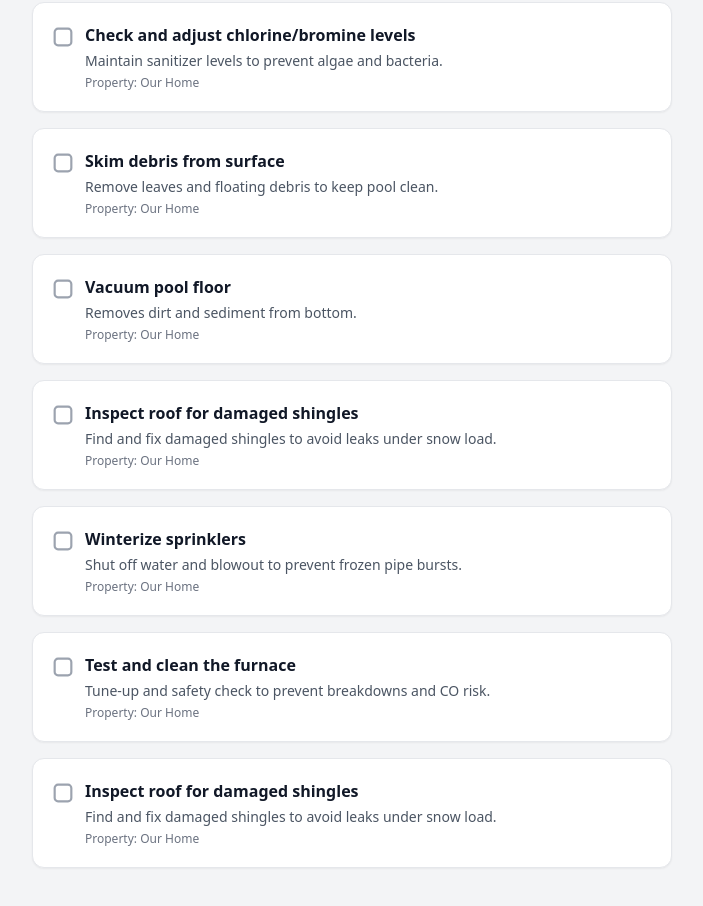
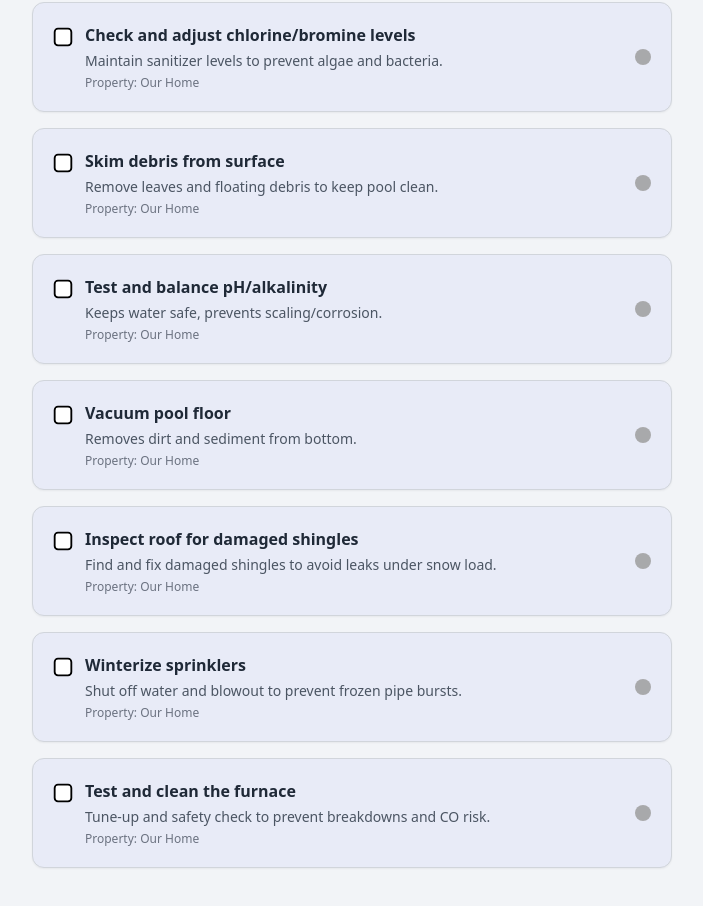
Before and after one commit to MUmairQadeer/Iconic, a React (Vite) app: page / in a window 1280 px wide. Shown: the part 220-1126 px from the top of the page, without its empty margins (288-991 px from the left). Built offline with nearby package versions, Linux system fonts and the light colour scheme; grey boxes are pictures that could not be loaded.

Commit message:
Brief description of new feature or fix

```diff
--- a/src/App.jsx
+++ b/src/App.jsx
@@ -1,60 +1,15 @@
 import React, { useState } from "react";
 import { motion, AnimatePresence } from "framer-motion";
 
-/*
-Install once:
-npm install framer-motion
-*/
-
 const initialTasks = [
-  {
-    id: 1,
-    title: "Brush walls and tile line",
-    description: "Prevents algae buildup and staining.",
-    property: "Our Home",
-  },
-  {
-    id: 2,
-    title: "Check and adjust chlorine/bromine levels",
-    description: "Maintain sanitizer levels to prevent algae and bacteria.",
-    property: "Our Home",
-  },
-  {
-    id: 3,
-    title: "Skim debris from surface",
-    description: "Remove leaves and floating debris to keep pool clean.",
-    property: "Our Home",
-  },
-  {
-    id: 4,
-    title: "Vacuum pool floor",
-    description: "Removes dirt and sediment from bottom.",
-    property: "Our Home",
-  },
-  {
-    id: 5,
-    title: "Inspect roof for damaged shingles",
-    description: "Find and fix damaged shingles to avoid leaks under snow load.",
-    property: "Our Home",
-  },
-  {
-    id: 6,
-    title: "Winterize sprinklers",
-    description: "Shut off water and blowout to prevent frozen pipe bursts.",
-    property: "Our Home",
-  },
-  {
-    id: 7,
-    title: "Test and clean the furnace",
-    description: "Tune-up and safety check to prevent breakdowns and CO risk.",
-    property: "Our Home",
-  },
-  {
-    id: 8,
-    title: "Inspect roof for damaged shingles",
-    description: "Find and fix damaged shingles to avoid leaks under snow load.",
-    property: "Our Home",
-  },
+  { id: 1, title: "Brush walls and tile line", description: "Prevents algae buildup and staining.", property: "Our Home" },
+  { id: 2, title: "Check and adjust chlorine/bromine levels", description: "Maintain sanitizer levels to prevent algae and bacteria.", property: "Our Home" },
+  { id: 3, title: "Skim debris from surface", description: "Remove leaves and floating debris to keep pool clean.", property: "Our Home" },
+  { id: 4, title: "Test and balance pH/alkalinity", description: "Keeps water safe, prevents scaling/corrosion.", property: "Our Home" },
+  { id: 5, title: "Vacuum pool floor", description: "Removes dirt and sediment from bottom.", property: "Our Home" },
+  { id: 6, title: "Inspect roof for damaged shingles", description: "Find and fix damaged shingles to avoid leaks under snow load.", property: "Our Home" },
+  { id: 7, title: "Winterize sprinklers", description: "Shut off water and blowout to prevent frozen pipe bursts.", property: "Our Home" },
+  { id: 8, title: "Test and clean the furnace", description: "Tune-up and safety check to prevent breakdowns and CO risk.", property: "Our Home" },
 ];
 
 export default function App() {
@@ -65,14 +20,14 @@ export default function App() {
     if (animating.includes(id)) return;
     setAnimating((prev) => [...prev, id]);
 
-    // Remove task after animation finishes
+    // Total time before removal (2000ms)
     setTimeout(() => {
       setTasks((prev) => prev.filter((t) => t.id !== id));
-    }, 2500);
+    }, 2000);
   };
 
   return (
-    <div className="min-h-screen bg-gray-100 flex flex-col items-center py-10 overflow-hidden">
+    <div className="min-h-screen bg-[#f2f4f7] flex flex-col items-center py-10 overflow-hidden">
       <h1 className="text-2xl font-bold text-gray-800 mb-6 text-center">
         🏡 Home Maintenance Checklist
       </h1>
@@ -85,44 +40,41 @@ export default function App() {
             return (
               <motion.div
                 key={task.id}
-                initial={{ opacity: 0, y: 20, scale: 0.98 }}
+                layout
+                initial={{ opacity: 0, y: 20 }}
                 animate={{
                   opacity: 1,
                   y: 0,
-                  scale: isAnimating ? [1, 1.08, 1.05] : 1,
-                  transition: { duration: 0.5 },
+                  scale: isAnimating ? [1, 1.15] : 1,
+                  // UPDATED: Lighter shade of green for the active background
+                  backgroundColor: isAnimating ? ["#e8ebf7", "#71c98c"] : "#e8ebf7",
+                  transition: {
+                    scale: { delay: 0.7, duration: 0.4, ease: "easeOut" },
+                    backgroundColor: { delay: 0.7, duration: 0.4, ease: "easeOut" },
+                  },
                 }}
                 exit={{
-                  y: "150vh",
-                  transition: {
-                    duration: 2,
-                    ease: [0.17, 0.67, 0.83, 0.97],
-                  },
+                  y: "100vh",
+                  opacity: 0,
+                  transition: { duration: 0.8, ease: "easeInOut" },
                 }}
-                className={`mb-4 flex items-start space-x-3 p-5 rounded-xl border shadow-sm transition-colors duration-500 ${
-                  isAnimating
-                    ? "bg-green-50 border-green-400"
-                    : "bg-white border-gray-200"
-                }`}
+                // UPDATED: Added a light gray border class
+                className="mb-4 flex items-center justify-between p-5 rounded-xl border border-gray-300 shadow-sm"
               >
-                {/* Custom animated checkbox */}
+                {/* ✅ Left section: Checkbox + Text */}
+                <div className="flex items-start space-x-3 flex-1">
                   <motion.div
                     className="relative mt-1 flex items-center justify-center cursor-pointer"
                     onClick={() => handleCheck(task.id)}
                     initial={false}
-                  animate={{
-                    scale: isAnimating ? [1, 1.2, 1] : 1,
-                  }}
-                  transition={{ duration: 0.3 }}
                   >
-                  {/* Base checkbox border */}
                     <svg
                       className="w-5 h-5"
                       viewBox="0 0 24 24"
                       fill="none"
                       xmlns="http://www.w3.org/2000/svg"
                     >
-                    {/* Static border */}
+                      {/* Static Checkbox */}
                       <rect
                         x="2"
                         y="2"
@@ -131,97 +83,96 @@ export default function App() {
                         rx="4"
                         ry="4"
                         fill="#fff"
-                      stroke="#9ca3af"
-                      strokeWidth="2.6"
+                        stroke="#000"
+                        strokeWidth="2.2"
                       />
 
-                    {/* Animated tracing border */}
+                      {/* Animated Tracing Border and Tick */}
                       {isAnimating && (
+                        <>
                           <motion.rect
-                        x="2"
-                        y="2"
-                        width="20"
-                        height="20"
-                        rx="4"
-                        ry="4"
-                        fill="none"
-                        stroke="#16a34a"
-                        strokeWidth="2.6"
+                            x="0.5" y="0.5" width="23" height="23" rx="5" ry="5" fill="none"
+                            stroke="#5b8f73" strokeWidth="3"
                             initial={{ pathLength: 0 }}
                             animate={{ pathLength: 1 }}
-                        transition={{ duration: 1, ease: "easeInOut" }}
+                            transition={{ duration: 0.5, ease: "easeInOut" }}
                           />
-                    )}
-
-                    {/* Tick animation */}
-                    {isAnimating && (
                           <motion.path
                             d="M6 12.5 L10 16.5 L18 7.5"
-                        stroke="#16a34a"
-                        strokeWidth="2.8"
-                        strokeLinecap="round"
-                        strokeLinejoin="round"
-                        fill="none"
+                            stroke="#5b8f73" strokeWidth="2.8" strokeLinecap="round" strokeLinejoin="round" fill="none"
                             initial={{ pathLength: 0 }}
                             animate={{ pathLength: 1 }}
-                        transition={{
-                          delay: 1.05,
-                          duration: 0.55,
-                          ease: "easeInOut",
-                        }}
+                            transition={{ delay: 0.1, duration: 0.5, ease: "easeInOut" }}
                           />
+                        </>
                       )}
                     </svg>
                   </motion.div>
 
-                {/* Text and animation */}
+                  {/* Text content */}
                   <div className="flex-1">
                     <motion.div
                       className="relative inline-block"
-                    animate={{
-                      "--strike-width": isAnimating ? "100%" : "0%",
-                    }}
-                    transition={{
-                      delay: 1,
-                      duration: 1.5,
-                      ease: "easeInOut",
-                    }}
                       style={{
                         position: "relative",
                         display: "inline-block",
-                      color: isAnimating ? "#15803d" : "#111827",
+                        color: isAnimating ? "#ffffff" : "#1f2937",
                         fontWeight: 600,
                         fontSize: "1rem",
+                        transition: "color 0.3s ease 0.7s",
                       }}
                     >
                       {task.title}
-                    {/* Animated strike line */}
+                      {/* Strikethrough line */}
                       <motion.span
-                      className="absolute left-0 top-1/2 h-[2px] bg-green-600"
+                        className="absolute left-0 top-1/2 h-[2px]"
+                        style={{
+                          backgroundColor: isAnimating ? "#ffffff" : "#5b8f73",
+                        }}
                         initial={{ width: "0%" }}
                         animate={{
                           width: isAnimating ? "100%" : "0%",
                         }}
                         transition={{
-                        delay: 1,
-                        duration: 1.5,
+                          delay: 0.7,
+                          duration: 0.5,
                           ease: "easeInOut",
                         }}
                       />
                     </motion.div>
 
                     <p
-                    className={`text-sm mt-1 transition-colors duration-300 ${
-                      isAnimating ? "text-green-600" : "text-gray-600"
-                    }`}
+                      className={`text-sm mt-1 transition-colors duration-300`}
+                      style={{
+                        color: isAnimating ? "#ffffff" : "#4b5563",
+                        transition: "color 0.3s ease 0.7s",
+                      }}
                     >
                       {task.description}
                     </p>
-                  <p className="text-gray-500 text-xs mt-1">
-                    Property:{" "}
-                    <span className="font-medium">{task.property}</span>
+                    <p
+                      className={`text-xs mt-1`}
+                      style={{
+                        color: isAnimating ? "#ffffff" : "#6b7280",
+                        transition: "color 0.3s ease 0.7s",
+                      }}
+                    >
+                      Property: <span className="font-medium">{task.property}</span>
                     </p>
                   </div>
+                </div>
+
+                {/* ✅ Right section: Logo (Restored) */}
+                <motion.img
+                  src="https://static.vecteezy.com/system/resources/previews/005/005/788/non_2x/user-icon-in-trendy-flat-style-isolated-on-grey-background-user-symbol-for-your-web-site-design-logo-app-ui-illustration-eps10-free-vector.jpg"
+                  alt="Logo"
+                  className="w-4 h-4 rounded-full ml-4 object-cover opacity-25"
+                  animate={{
+                    scale: isAnimating ? 1.4 : 1,
+                    opacity: isAnimating ? 1 : 0.85,
+                  }}
+                  transition={{ delay: 0.7, duration: 0.4 }}
+                />
               </motion.div>
             );
           })}
```
Also changed, not shown: 1 other file (tests, documents, lock files or other folders). Lines whose indentation alone changed are shown as unchanged.
